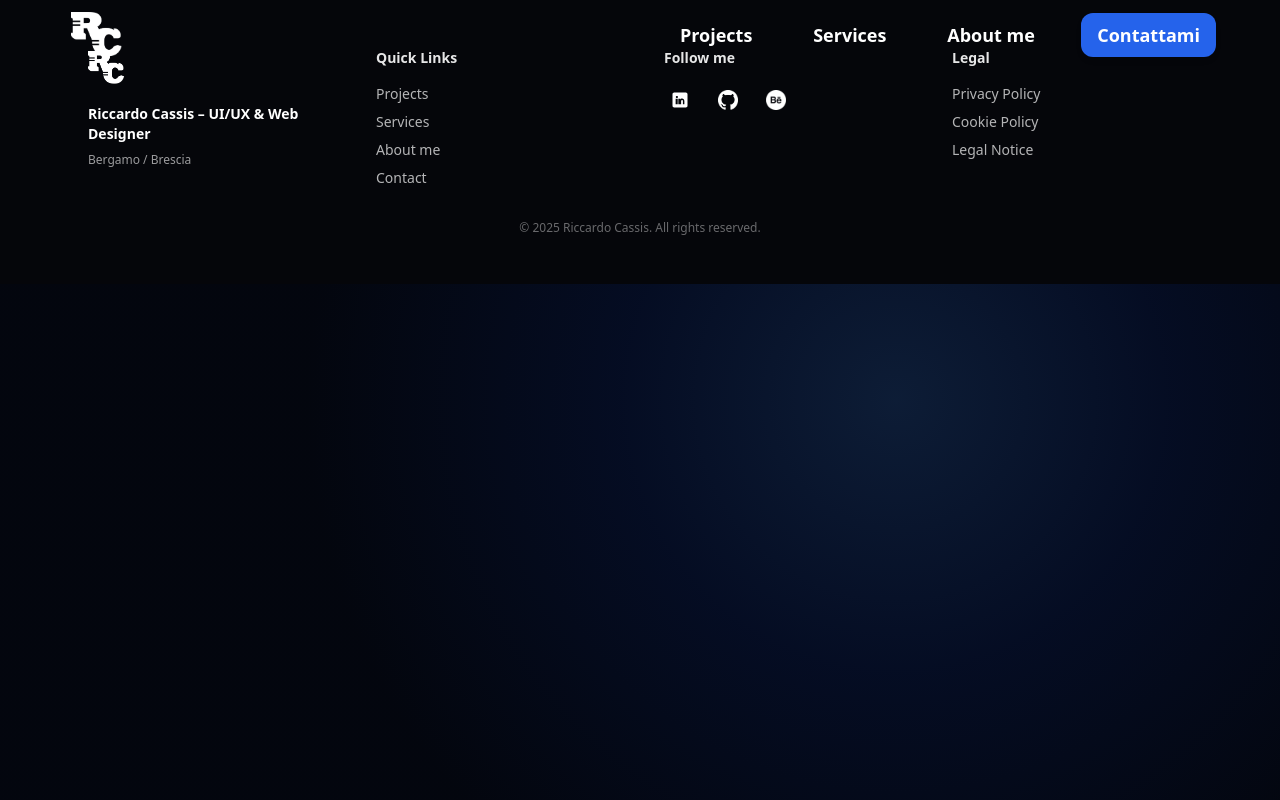
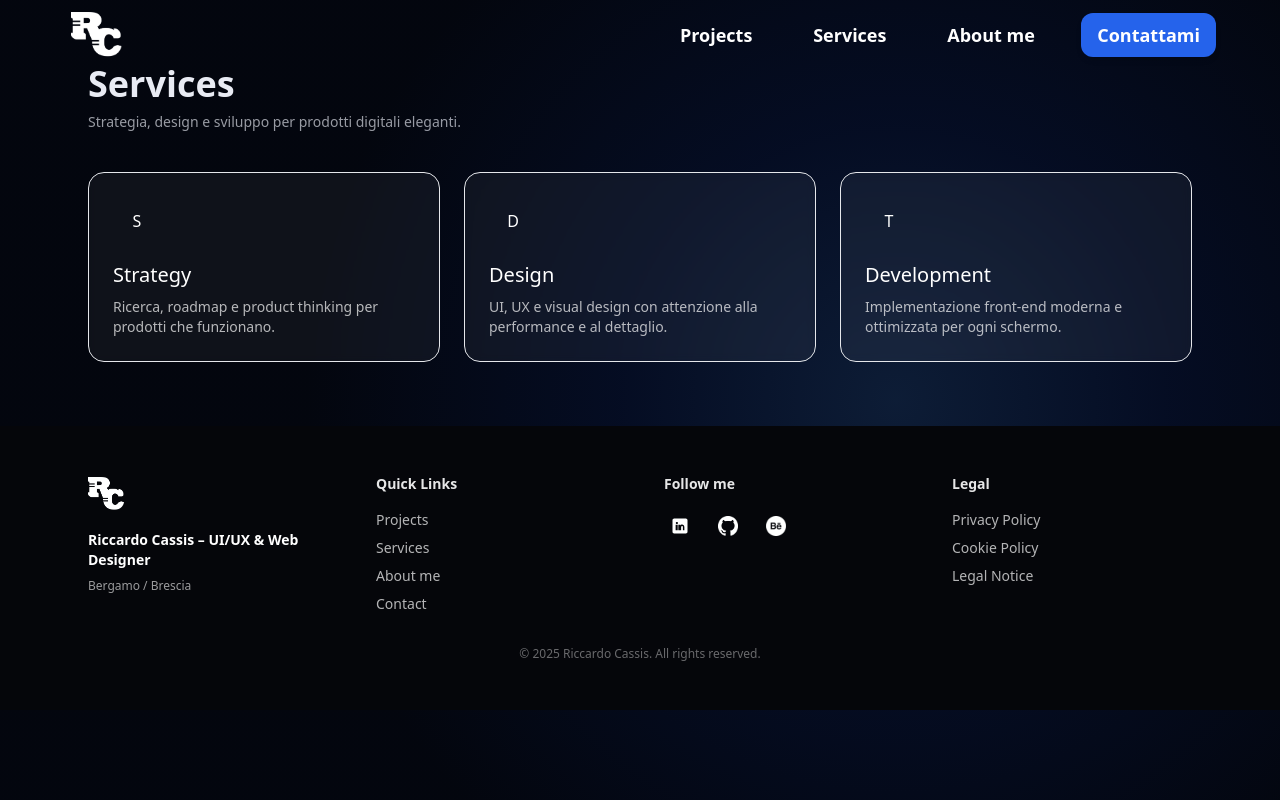
Before and after one commit to Riccardocassis/personal-website-v2, a Vue app: page /services in a window 1280 px wide. Built offline with nearby package versions, Linux system fonts and the light colour scheme.

Commit message:
Aggiungi la pagina dei servizi con animazioni GSAP e layout responsive

```diff
--- a/src/pages/Projects.vue
+++ b/src/pages/Projects.vue
@@ -177,15 +177,16 @@ const gridRef = ref(null)
 const { init, kill } = useParallaxCards(gridRef)
 
 onMounted(() => {
-  // entrance tween for cards (keeps existing behaviour)
+  // simple entrance animation for project cards (no full-screen loader)
   const els = gridRef.value?.querySelectorAll('.project-card') || []
   if (els.length) {
     gsap.fromTo(
       els,
-      { autoAlpha: 0, y: 20 },
-      { autoAlpha: 1, y: 0, duration: 0.6, ease: 'power3.out', stagger: 0.1 }
+      { autoAlpha: 0, y: 20, scale: 0.98 },
+      { autoAlpha: 1, y: 0, scale: 1, duration: 0.8, ease: 'power3.out', stagger: 0.08 }
     )
   }
+
   // init parallax + magnetic hover (composable handles desktop checks)
   try {
     init()
--- /dev/null
+++ b/src/pages/Services.vue
@@ -0,0 +1,54 @@
+<template>
+  <section class="max-w-6xl mx-auto px-6 py-16 text-white">
+    <header class="mb-10">
+      <h2 class="text-3xl md:text-4xl font-semibold">Services</h2>
+      <p class="text-muted mt-2 text-sm">Strategia, design e sviluppo per prodotti digitali eleganti.</p>
+    </header>
+
+    <div class="services-grid grid grid-cols-1 md:grid-cols-3 gap-6">
+      <div class="service-card bg-white/5 p-6 rounded-2xl backdrop-blur-sm border border-white/6">
+        <div class="h-12 w-12 rounded-full bg-white/6 flex items-center justify-center mb-4">S</div>
+        <h3 class="text-xl font-medium">Strategy</h3>
+        <p class="mt-2 text-sm text-white/70">Ricerca, roadmap e product thinking per prodotti che funzionano.</p>
+      </div>
+
+      <div class="service-card bg-white/5 p-6 rounded-2xl backdrop-blur-sm border border-white/6">
+        <div class="h-12 w-12 rounded-full bg-white/6 flex items-center justify-center mb-4">D</div>
+        <h3 class="text-xl font-medium">Design</h3>
+        <p class="mt-2 text-sm text-white/70">UI, UX e visual design con attenzione alla performance e al dettaglio.</p>
+      </div>
+
+      <div class="service-card bg-white/5 p-6 rounded-2xl backdrop-blur-sm border border-white/6">
+        <div class="h-12 w-12 rounded-full bg-white/6 flex items-center justify-center mb-4">T</div>
+        <h3 class="text-xl font-medium">Development</h3>
+        <p class="mt-2 text-sm text-white/70">Implementazione front-end moderna e ottimizzata per ogni schermo.</p>
+      </div>
+    </div>
+  </section>
+</template>
+
+<script setup>
+import { onMounted } from 'vue'
+import gsap from 'gsap'
+import { ScrollTrigger } from 'gsap/ScrollTrigger'
+
+gsap.registerPlugin(ScrollTrigger)
+
+onMounted(() => {
+  gsap.from('.service-card', {
+    y: 28,
+    opacity: 0,
+    stagger: 0.12,
+    duration: 0.7,
+    ease: 'power2.out',
+    scrollTrigger: {
+      trigger: '.services-grid',
+      start: 'top 85%'
+    }
+  })
+})
+</script>
+
+<style scoped>
+.text-muted { color: rgba(255,255,255,0.65); }
+</style>
--- a/src/router/index.js
+++ b/src/router/index.js
@@ -25,6 +25,7 @@ const routes = [
   { path: '/projects/project-9',  name: 'project-9',  component: () => import('../pages/projects/project-9.vue') },
   { path: '/projects/project-10', name: 'project-10', component: () => import('../pages/projects/project-10.vue') },
   // old project sub-routes removed
+  { path: '/services',     name: 'services',          component: () => import('../pages/Services.vue') },
   { path: '/social',       name: 'social',             component: () => import('../pages/Social.vue') },
   { path: '/seo',          name: 'seo',                component: () => import('../pages/Seo.vue') },
   { path: '/process',       name: 'process',           component: () => import('../pages/Process.vue') },
```
